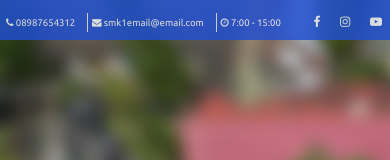
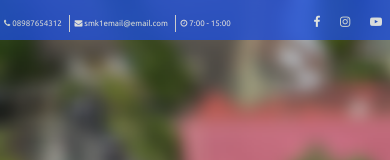
Before and after one commit to Sierru139/sch-team2-smk1, a plain HTML site: page index.html in a window 390 px wide. Shown: the top 160 px of the page. Drawn offline with nearby package versions, Linux system fonts and the light colour scheme.

Commit message:
Update index.html

```diff
--- a/index.html
+++ b/index.html
@@ -58,9 +58,9 @@
   >
     <div class="absolute flex justify-between items-center top-0 right-0 w-[100%] h-[40px] bg-blue-700 opacity-80 backdrop-blur-md">
       <div class="divide-x">
-        <a href="#" class="mx-[2px] text-[60%] p-1 sm:text-base"><i class="fa fa-phone"></i> 08987654312</a>
-        <a href="#" class="mx-[2px] text-[60%] p-1 sm:text-base"><i class="fa fa-envelope"></i> smk1email@email.com</a>
-        <a href="#" class="mx-[2px] text-[60%] p-1 sm:text-base"><i class="fa fa-clock-o"></i> 7:00 - 15:00</a>
+        <a href="#" class="md:mx-[2px] mx-0 text-[50%] p-1 sm:text-base"><i class="fa fa-phone"></i> 08987654312</a>
+        <a href="#" class="md:mx-[2px] mx-0 text-[50%] p-1 sm:text-base"><i class="fa fa-envelope"></i> smk1email@email.com</a>
+        <a href="#" class="md:mx-[2px] mx-0 text-[50%] p-1 sm:text-base"><i class="fa fa-clock-o"></i> 7:00 - 15:00</a>
       </div>
 
       <div class="">
```
